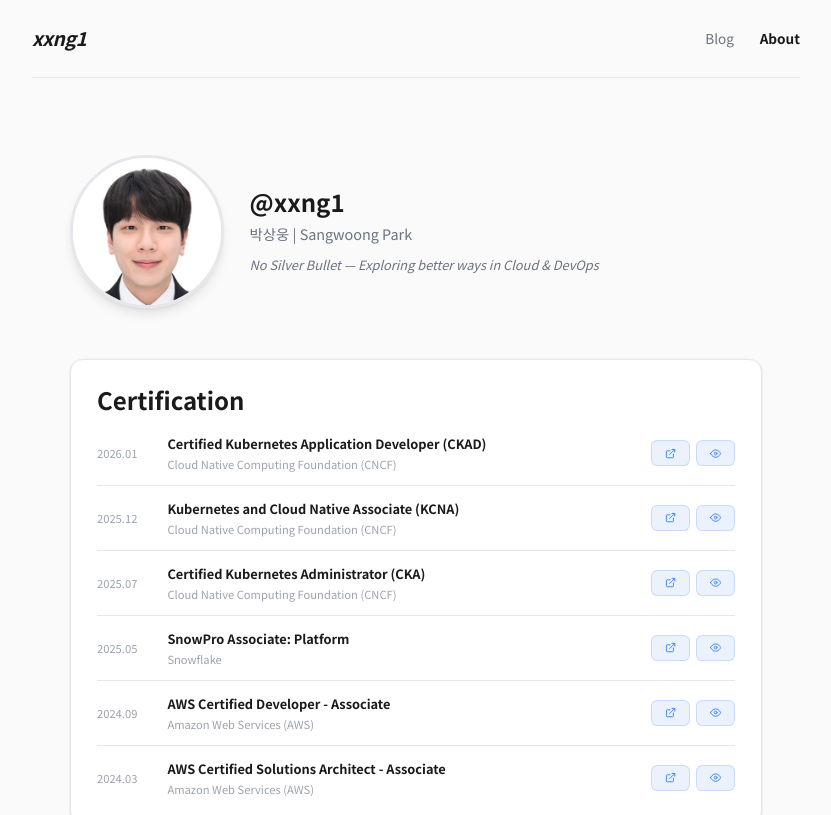
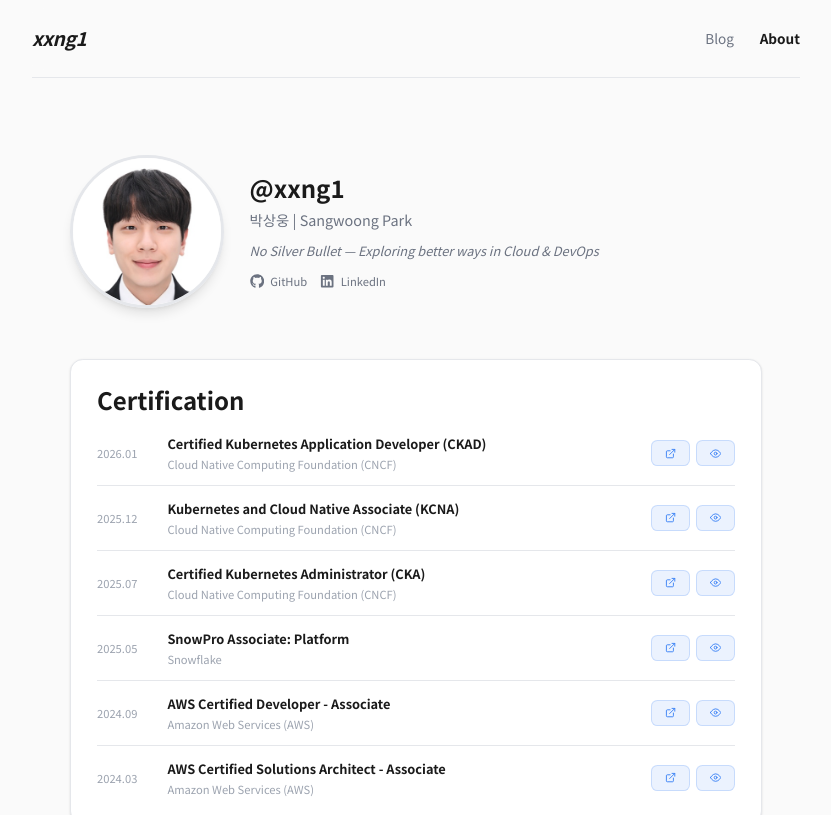
Before and after one commit to xxng1/xxng1-blog, a Next.js app: page /about in a window 1280 px wide. Shown: the top 815 px of the page, without its empty margins (224-1055 px from the left). Built offline with nearby package versions, Linux system fonts and the light colour scheme.

Commit message:
feat: add linkedin & github

```diff
--- a/src/app/about/page.tsx
+++ b/src/app/about/page.tsx
@@ -70,9 +70,19 @@
                     <p className="text-muted text-lg mb-3">
                         박상웅 | Sangwoong Park
                     </p>
-                    <p className="text-muted text-base italic font-light">
+                    <p className="text-muted text-base italic font-light mb-4">
                         No Silver Bullet — Exploring better ways in Cloud & DevOps
                     </p>
+                    <div className="flex gap-4 text-sm">
+                        <a href="https://github.com/xxng1" target="_blank" rel="noopener noreferrer" className="flex items-center gap-2 text-muted hover:text-accent transition-colors">
+                            <FaGithub size={18} />
+                            GitHub
+                        </a>
+                        <a href="https://www.linkedin.com/in/sangwoong-park/" target="_blank" rel="noopener noreferrer" className="flex items-center gap-2 text-muted hover:text-accent transition-colors">
+                            <FaLinkedin size={18} />
+                            LinkedIn
+                        </a>
+                    </div>
                 </div>
             </div>
 
```
